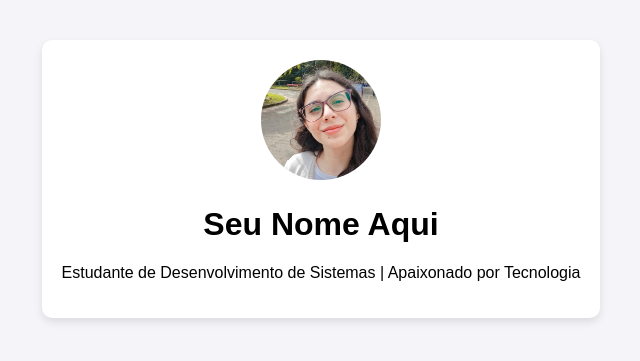
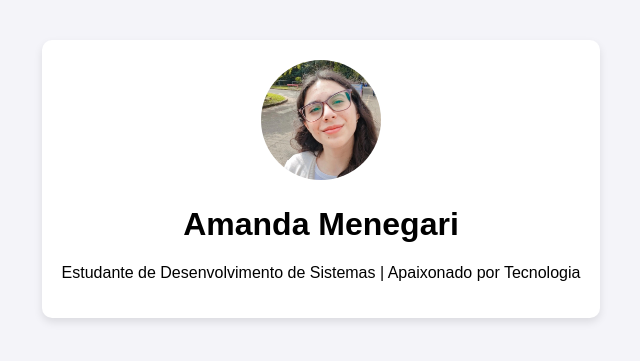
Before and after one commit to AmandaMenegari2912/Meu-primeiro-git, a plain HTML site: page index.html in a window 1280 px wide. Shown: the part 221-582 px from the top of the page, without its empty margins (319-959 px from the left). Drawn offline with Linux system fonts and the light colour scheme.

Commit message:
foi feita a atualizção do nome

```diff
--- a/index.html
+++ b/index.html
@@ -8,7 +8,7 @@
 <body>
     <div class="card">
         <img src="Perfil.jpg" alt="Foto de Perfil">
-        <h1>Seu Nome Aqui</h1>
+        <h1>Amanda Menegari</h1>
         <p>Estudante de Desenvolvimento de Sistemas | Apaixonado por Tecnologia</p>
     </div>
 </body>
```
